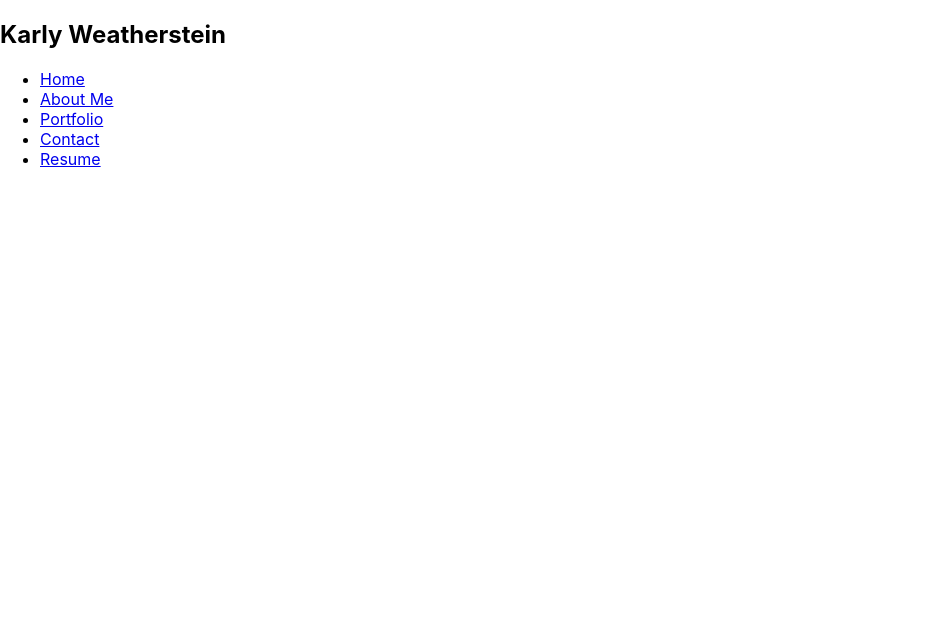
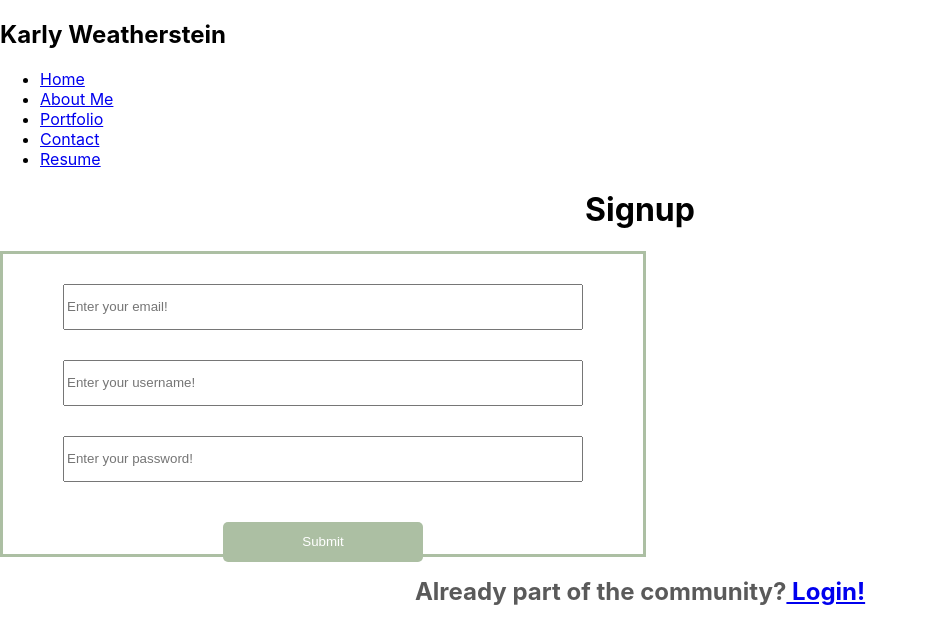
Before and after one commit to Karlyweatherstein/lets-grow, a React (Create React App) app in the folder client/: page /Signup in a window 1280 px wide. Shown: the top 644 px of the page, without its empty margins (0-929 px from the left). Built offline with nearby package versions, Linux system fonts and the light colour scheme; the HTML template or start-up script is replaced by a standard one.

Commit message:
fixed demo routes

```diff
--- a/client/src/App.js
+++ b/client/src/App.js
@@ -2,12 +2,12 @@ import React from "react";
 import { BrowserRouter as Router, Routes, Route } from "react-router-dom";
 
 import "./App.css";
-// import Login from "./components/Login";
+import Login from "./components/Login";
 // import Hero from "./components/Hero";
 // import Footer from "./components/Footer";
 // import About from "./components/About";
 import Shop from "./components/Shop";
-// import Signup from "./components/Signup";
+import Signup from "./components/Signup";
 import Trainers from "./components/Trainers";
 import Header from "./components/Header";
 
@@ -19,10 +19,10 @@ function App() {
         <Routes>
           {/* <Route path="/" element={<Hero />} /> */}
           {/* <Route path="/about" element={<About />} /> */}
-          {/* <Route path="/" element={<Login />} />
-          <Route path="/" element={<Signup />} /> */}
+          <Route path="/Login" element={<Login />} />
+          <Route path="/Signup" element={<Signup />} />
           {/* <Route path="/" element={<Trainers />} /> */}
-          <Route path="/" element={<Shop />} />
+          {/* <Route path="/" element={<Shop />} /> */}
         </Routes>
         {/* <Footer /> */}
       </div>
--- a/client/src/components/Login/index.js
+++ b/client/src/components/Login/index.js
@@ -26,7 +26,7 @@ function Login() {
         </div>
         <div className="community">
         <h2>Not part of the community?
-            <a href="/"> Join now!</a>
+            <a href="/Signup"> Join now!</a>
             </h2>
             </div>
 
--- a/client/src/components/Signup/index.js
+++ b/client/src/components/Signup/index.js
@@ -31,7 +31,7 @@ function Signup() {
         </div>
         <div className="community">
         <h2>Already part of the community?
-            <a href="/"> Login!</a>
+            <a href="/login"> Login!</a>
             </h2>
             </div>
 
```
Also changed, not shown: 1 other file (tests, documents, lock files or other folders).
